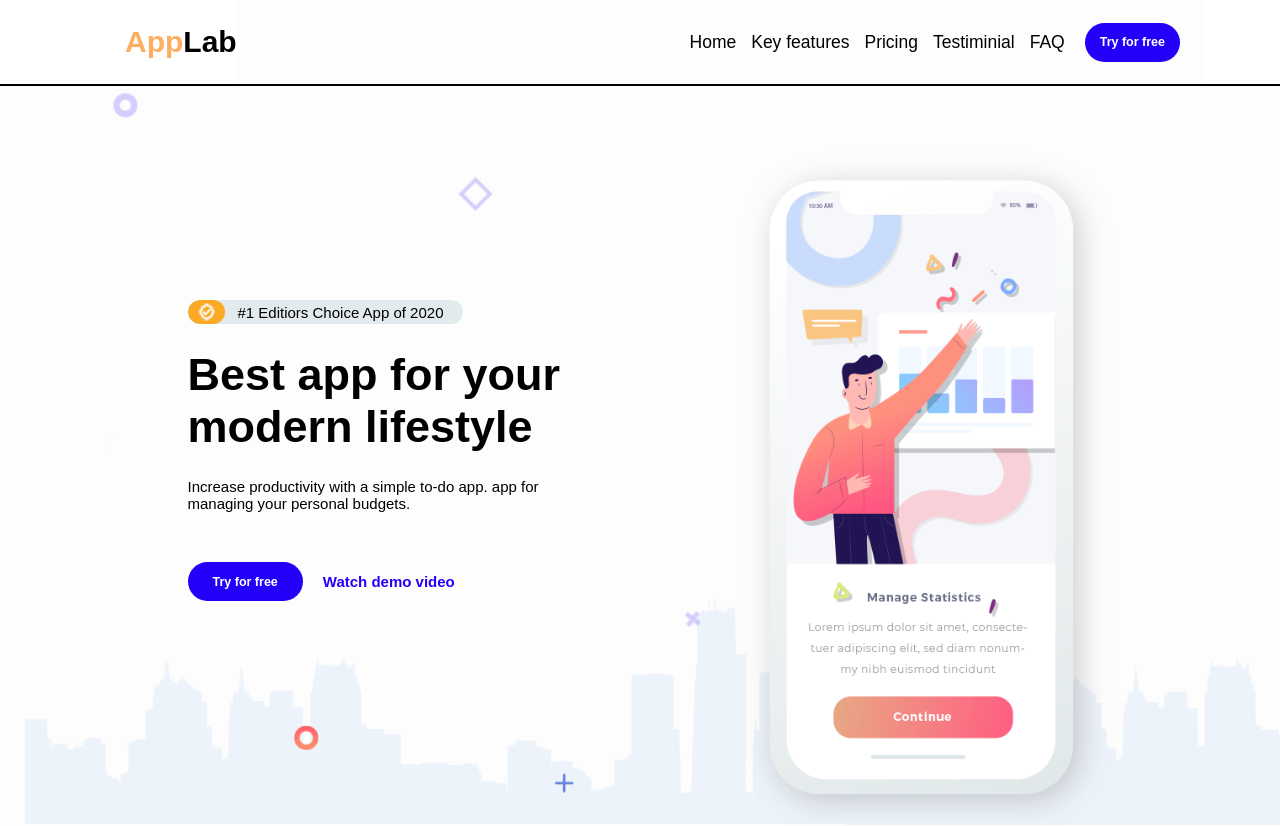
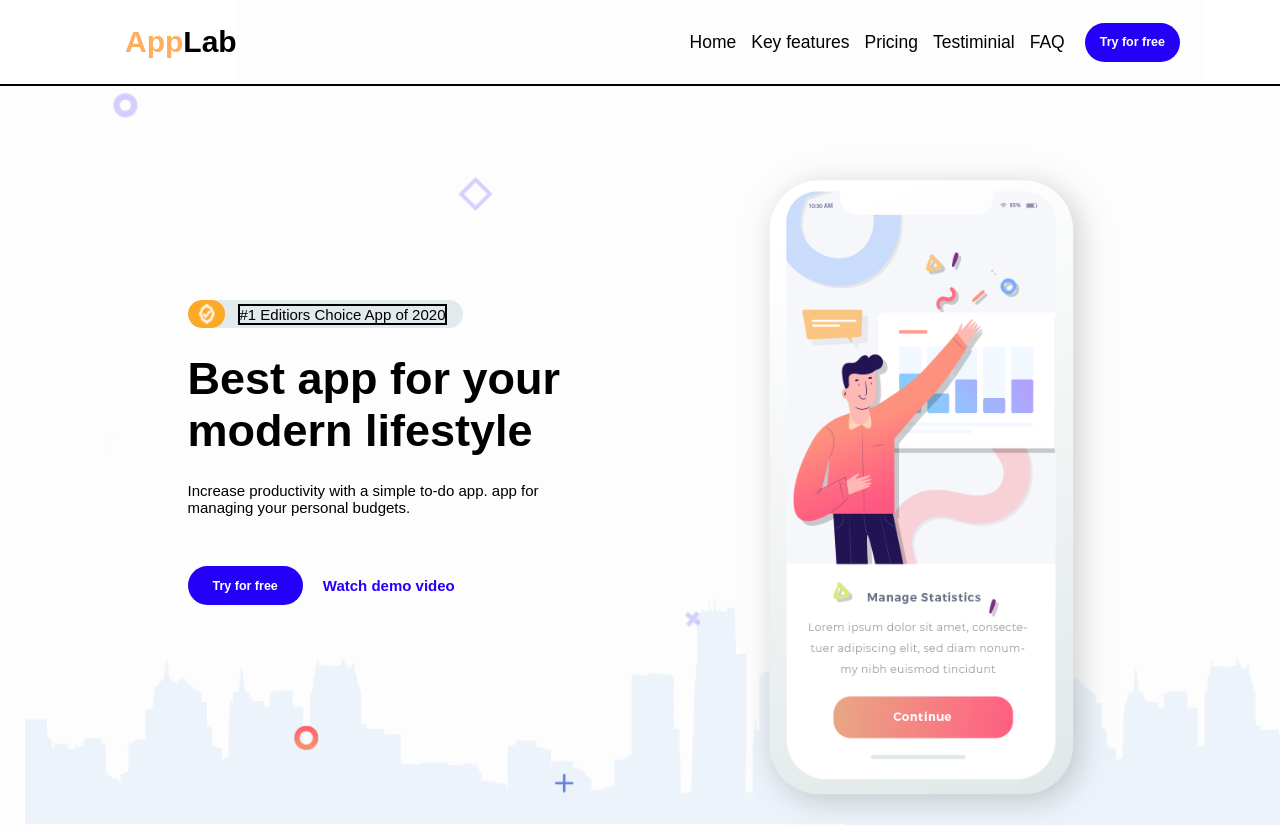
Before and after one commit to 19Damian95/19Damian95.github.io, a plain HTML site: page index.html in a window 1280 px wide. Shown: the top 826 px of the page. Drawn offline with Linux system fonts and the light colour scheme; a web font is replaced by a local one.

Commit message:
change style

```diff
--- a/style.css
+++ b/style.css
@@ -87,6 +87,7 @@ a{
         border-radius: 1rem;
         background-color:#e2eaed;
         overflow: hidden;
+        margin: 0;
     }
     .main-paragraph p{
         display: flex;
@@ -94,6 +95,7 @@ a{
         justify-content: center;
         margin: .14rem .5rem;
         font-size: .7rem;
+        border: 2px solid black;
     }
     .main-paragraph img{
         left: 0;
```
